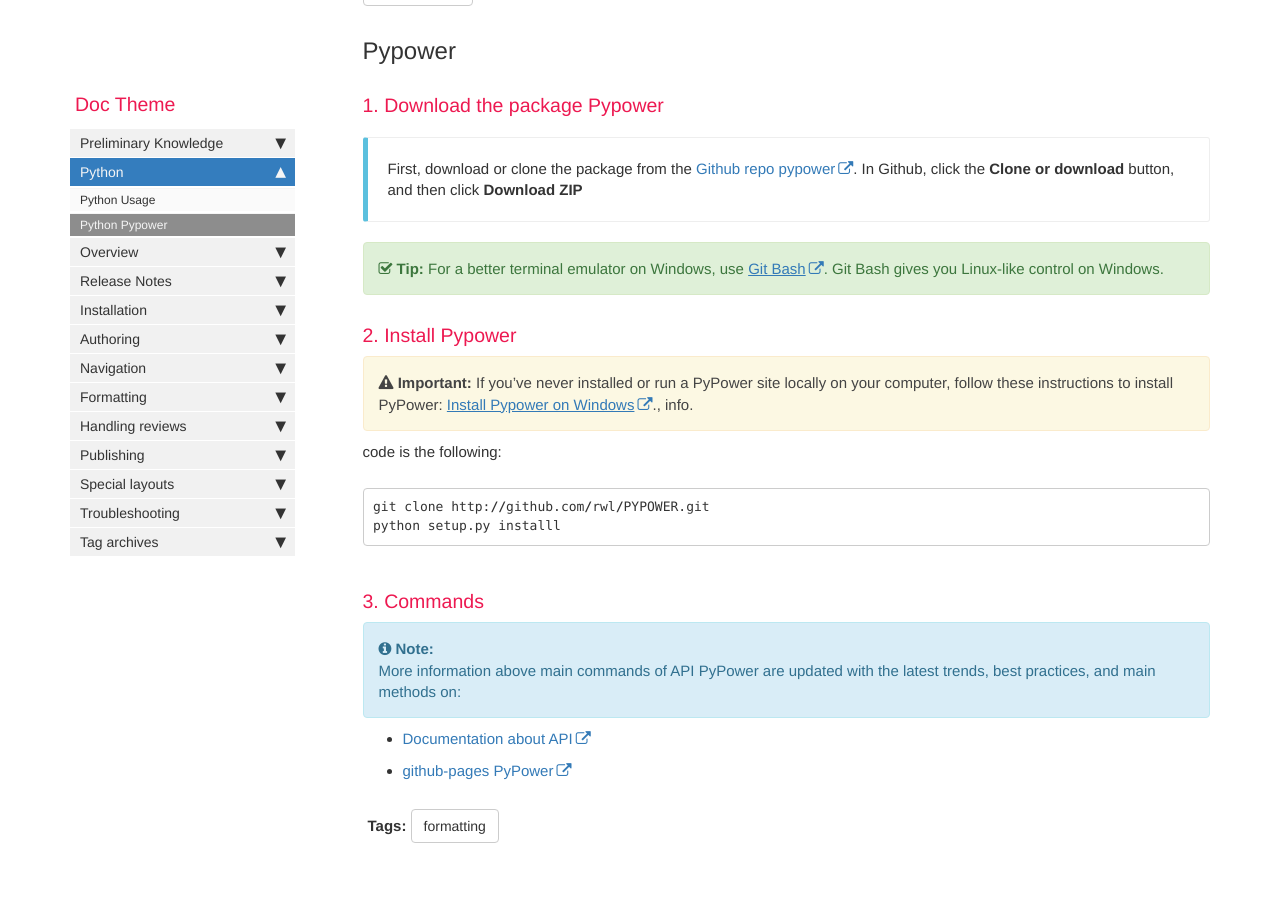
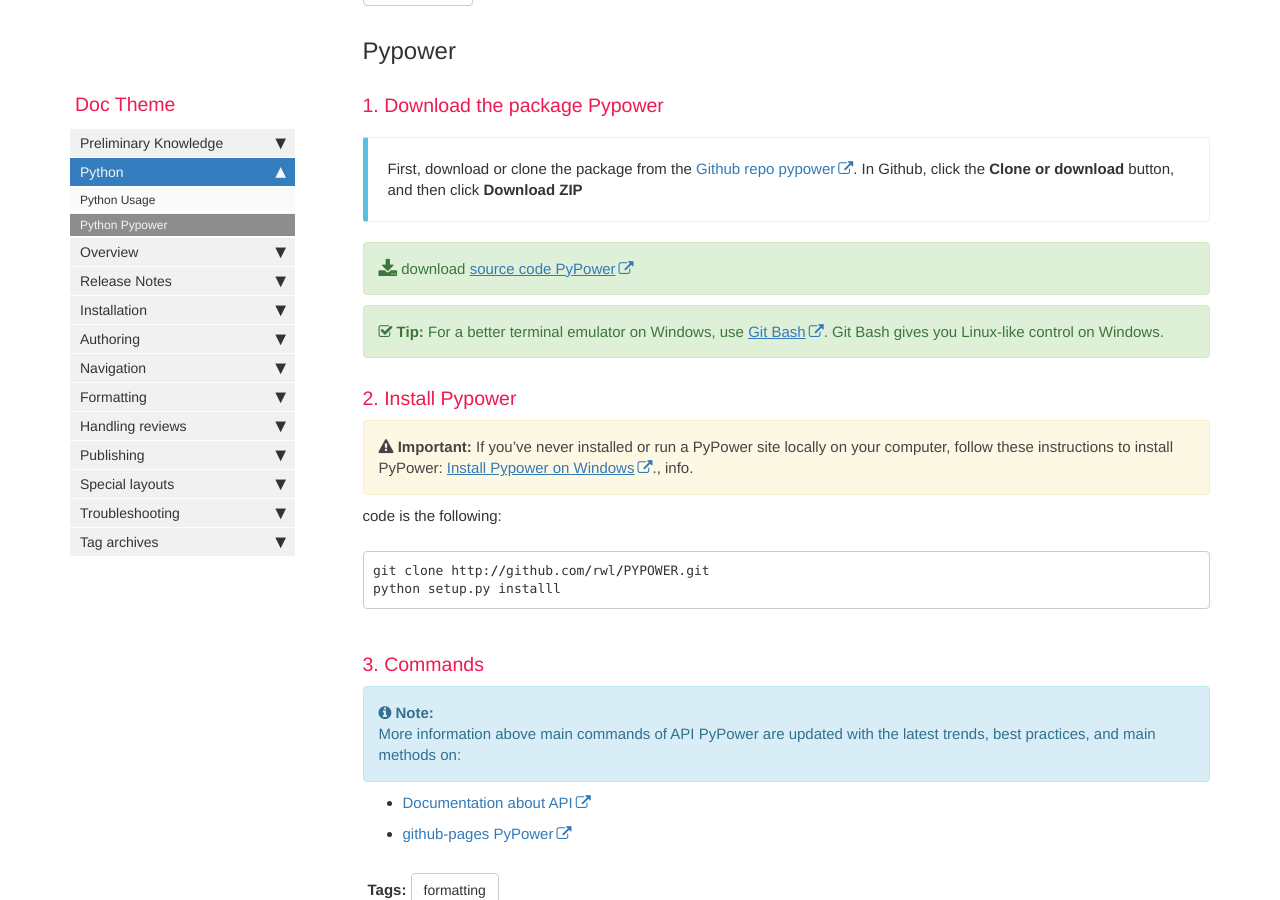
Before and after one commit to lg-gonzalez-juarez/documentation, a Jekyll site: the page built from pages/mydoc/mydoc_python_pypower.md, in a window 1280 px wide and 900 px high, scrolled down 375 px. Built offline with Jekyll 4.4.1, drawn with Linux system fonts in a browser that asks for light colours; comment, search, counter and statistics services are not loaded.

Commit message:
update format

```diff
--- a/pages/mydoc/mydoc_python_pypower.md
+++ b/pages/mydoc/mydoc_python_pypower.md
@@ -16,6 +16,10 @@
 ### 1. Download the package Pypower
 
 {% include callout.html content="First, download or clone the package from the [Github repo pypower](https://rwl.github.io/PYPOWER/). In Github, click the **Clone or download** button, and then click **Download ZIP**" type="info" %}
+
+<div class="alert alert-success" role="alert"><i class="fa fa-download fa-lg"></i> download
+<a alt='install process' href='https://pypi.org/project/PYPOWER/'>source code PyPower</a>
+</div>
 
 {% include tip.html content="For a better terminal emulator on Windows, use [Git Bash](https://git-for-windows.github.io/). Git Bash gives you Linux-like control on Windows." %}
 
```
Also changed, not shown: pages/mydoc/mydoc_python_usage.md (+1 -1 lines).
